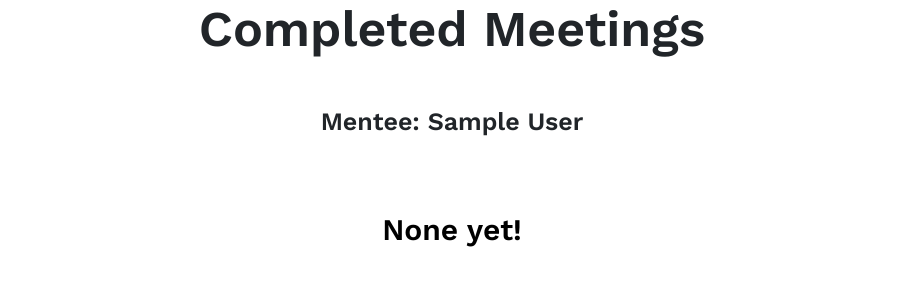
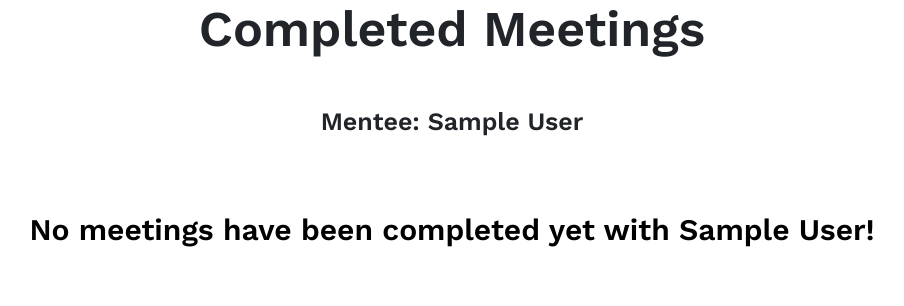
Before and after one commit to brennanb2025/leva_development, a Flask app: template app/templates/progress.html in a window 1280 px wide, after a click on "Completed Meetings". Shown: the part 210-516 px from the top of the page, without its empty margins (188-1092 px from the left). Run offline with Flask 2, Linux system fonts and the light colour scheme; the template is opened without the code that fills it: most values are stand-ins (such as "Sample title", 1, 10 or a date in 2020); grey boxes marked "Sample" are stand-in pictures; parts of the project's set-up code (start-up, migrations or seed data) failed here and were passed over; some libraries are stand-ins or nearby versions.

Commit message:
Progress page clarity, feed shows only top mentor

```diff
--- a/app/static/js_files/feed.js
+++ b/app/static/js_files/feed.js
@@ -46,7 +46,8 @@ function ready_document() { //will check if userArr length == 0 (no matches) and
         noFound.appendChild(document.createTextNode("Please wait until you are selected by a mentee!"));
         document.getElementById("noMatchDiv").appendChild(noFound);
     } else {
-        for(let i = 0; i < 10; i++) {
+        //for(let i = 0; i < 10; i++) {
+        for(let i = 0; i < 1; i++) {
 
             if(i >= userArr.length) {
                 break;
--- a/app/templates/progress.html
+++ b/app/templates/progress.html
@@ -154,7 +154,7 @@
 
                             {% if matchToMeetingInfo[matched_user.id]["progress_done"] %}
                                 <div class="head2">
-                                    Congratulations! You have completed every progress step!
+                                    Congratulations! You have completed every progress step with {{ matched_user.first_name }} {{ matched_user.last_name }}!
                                 </div>
                             {% else %}
                                 <!--Upcoming meetings-->
@@ -238,7 +238,7 @@
                             </div>
 
                             {% if matchToMeetingInfo[matched_user.id]["prev_meeting_info"]|length == 0 %}
-                                <div class="head2 noneText">None yet!</div>
+                                <div class="head2 noneText">No meetings have been completed yet with {{ matched_user.first_name }} {{ matched_user.last_name }}!</div>
                             {% endif %}
                         </div>
                     </div>
```
